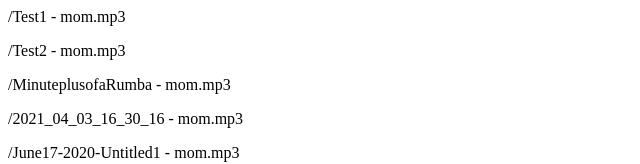
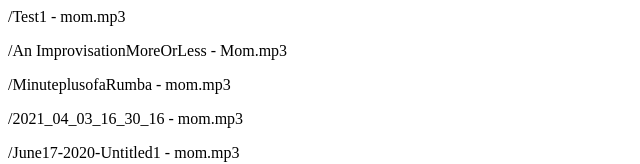
Before and after one commit to vallamost/mom, a plain HTML site: page music/index.html in a window 1280 px wide. Shown: the top 164 px of the page, without its empty margins (0-640 px from the left). Drawn offline with Linux system fonts and the light colour scheme.

Commit message:
Testing with a space

```diff
--- a/music/index.html
+++ b/music/index.html
@@ -1,7 +1,7 @@
 <html>
 <body>
 <p>/Test1 - mom.mp3</p>
-<p>/Test2 - mom.mp3</p>
+<p>/An ImprovisationMoreOrLess - Mom.mp3</p>
 <p>/MinuteplusofaRumba - mom.mp3</p>
 <p>/2021_04_03_16_30_16 - mom.mp3</p>
 <p>/June17-2020-Untitled1 - mom.mp3</p>
```
Also changed, not shown: 2 other files.
